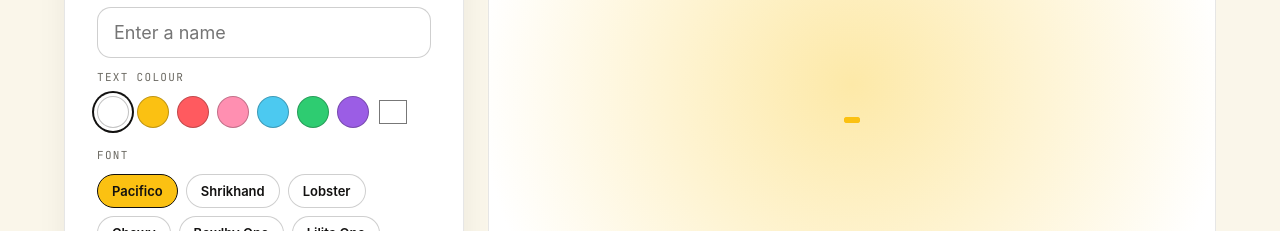
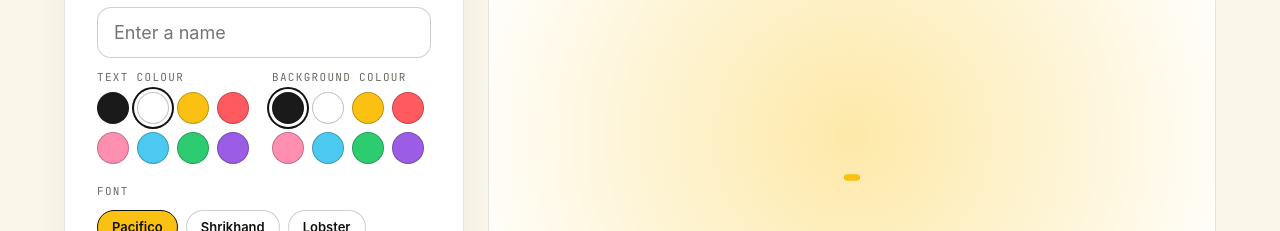
Before and after one commit to Prajyotd758/make_it_print, a Next.js app: page /customize in a window 1280 px wide. Shown: the part 365-596 px from the top of the page. Built offline with nearby package versions, Linux system fonts and the light colour scheme; no server answers.

Commit message:
added bg color to keychain background

```diff
--- a/src/components/customize/CustomizeView.tsx
+++ b/src/components/customize/CustomizeView.tsx
@@ -9,7 +9,18 @@ import { KEYCHAIN_PRICE, KEYCHAIN_FREE_SHIPPING_AT } from "@/lib/keychain";
 import "./customize.css";
 
 const MAX = 15;
-const SWATCHES = [
+const TEXT_SWATCHES: string[] = [
+  "#1a1a1a",
+  "#ffffff",
+  "#fbc112",
+  "#ff5a5f",
+  "#ff8fb1",
+  "#4cc9f0",
+  "#2ecc71",
+  "#9b5de5",
+];
+const BG_SWATCHES: string[] = [
+  "#1a1a1a",
   "#ffffff",
   "#fbc112",
   "#ff5a5f",
@@ -19,10 +30,34 @@ const SWATCHES = [
   "#9b5de5",
 ];
 
+interface SwatchesProps {
+  value: string;
+  options: string[];
+  onChange: (c: string) => void;
+}
+
+function Swatches({ value, options, onChange }: SwatchesProps) {
+  return (
+    <div className="cz-swatches">
+      {options.map((c) => (
+        <button
+          key={c}
+          type="button"
+          aria-label={c}
+          className={`cz-swatch${value === c ? " active" : ""}`}
+          style={{ background: c }}
+          onClick={() => onChange(c)}
+        />
+      ))}
+    </div>
+  );
+}
+
 export default function CustomizeView({ admin = false }: { admin?: boolean }) {
   const router = useRouter();
   const [name, setName] = useState<string>("");
   const [color, setColor] = useState<string>("#ffffff");
+  const [bgColor, setBgColor] = useState<string>("#1a1a1a");
   const [fontFile, setFontFile] = useState<string>(FONTS[0].file);
   const [qty, setQty] = useState<number>(1);
   const exportRef = useRef<(() => void) | null>(null);
@@ -36,6 +71,7 @@ export default function CustomizeView({ admin = false }: { admin?: boolean }) {
       custom: "keychain",
       name: name.trim(),
       color,
+      bg: bgColor,
       font,
       qty: String(qty),
     });
@@ -61,25 +97,23 @@ export default function CustomizeView({ admin = false }: { admin?: boolean }) {
           onChange={(e) => setName(e.target.value)}
         />
 
-        <span className="cz-label">TEXT COLOUR</span>
-        <div className="cz-swatches">
-          {SWATCHES.map((c) => (
-            <button
-              key={c}
-              type="button"
-              aria-label={c}
-              className={`cz-swatch${color === c ? " active" : ""}`}
-              style={{ background: c }}
-              onClick={() => setColor(c)}
+        <div className="cz-colors">
+          <div>
+            <span className="cz-label">TEXT COLOUR</span>
+            <Swatches
+              value={color}
+              options={TEXT_SWATCHES}
+              onChange={setColor}
             />
-          ))}
-          <input
-            type="color"
-            className="cz-picker"
-            value={color}
-            aria-label="Custom colour"
-            onChange={(e) => setColor(e.target.value)}
-          />
+          </div>
+          <div>
+            <span className="cz-label">BACKGROUND COLOUR</span>
+            <Swatches
+              value={bgColor}
+              options={BG_SWATCHES}
+              onChange={setBgColor}
+            />
+          </div>
         </div>
 
         <span className="cz-label">FONT</span>
@@ -115,6 +149,15 @@ export default function CustomizeView({ admin = false }: { admin?: boolean }) {
           </button>
         </div>
 
+        <p className="cz-price">
+          <strong>{inr(total)}</strong> · {inr(KEYCHAIN_PRICE)} each
+          <span>
+            {total >= KEYCHAIN_FREE_SHIPPING_AT
+              ? "Free delivery"
+              : "Free delivery above ₹499"}
+          </span>
+        </p>
+
         <button
           type="button"
           className="cz-buy"
@@ -140,6 +183,7 @@ export default function CustomizeView({ admin = false }: { admin?: boolean }) {
         <Keychain
           text={name}
           color={color}
+          baseColor={bgColor}
           fontFile={fontFile}
           exportRef={admin ? exportRef : undefined}
         />
--- a/src/components/customize/Keychain.tsx
+++ b/src/components/customize/Keychain.tsx
@@ -11,6 +11,7 @@ interface Props {
   text: string;
   color: string;
   fontFile: string;
+  baseColor: string;
   exportRef?: React.MutableRefObject<(() => void) | null>;
 }
 
@@ -18,6 +19,7 @@ interface Api {
   setText: (t: string) => void;
   setColor: (c: string) => void;
   setFont: (f: string) => void;
+  setBaseColor: (c: string) => void;
 }
 
 type Path = ClipperLib.IntPoint[];
@@ -126,6 +128,7 @@ export default function KeychainCanvas({
   text,
   color,
   fontFile,
+  baseColor,
   exportRef,
 }: Props) {
   const mountRef = useRef<HTMLDivElement>(null);
@@ -155,7 +158,7 @@ export default function KeychainCanvas({
     controls.maxDistance = 40;
 
     const mBlack = new THREE.MeshStandardMaterial({
-      color: 0x1a1a1a,
+      color: baseColor,
       roughness: 0.5,
     });
     const mText = new THREE.MeshStandardMaterial({ color, roughness: 0.4 });
@@ -356,6 +359,9 @@ export default function KeychainCanvas({
       setColor: (c) => {
         mText.color.set(c);
       },
+      setBaseColor: (c) => {
+        mBlack.color.set(c);
+      },
       setFont: (file) => {
         const id = ++fontReq;
         const apply = (f: opentype.Font): void => {
@@ -427,5 +433,9 @@ export default function KeychainCanvas({
     apiRef.current?.setText(text.trim() || "Name");
   }, [text]);
 
+  useEffect(() => {
+    apiRef.current?.setBaseColor(baseColor);
+  }, [baseColor]);
+
   return <div ref={mountRef} className="cz-canvas" />;
 }
--- a/src/components/customize/customize.css
+++ b/src/components/customize/customize.css
@@ -234,6 +234,23 @@
   margin-top: 0;
 } /* price line now pushes down instead */
 
+.cz-colors {
+  display: grid;
+  grid-template-columns: 1fr 1fr;
+  gap: 16px;
+}
+.cz-colors > div {
+  display: flex;
+  flex-direction: column;
+  gap: 8px;
+  min-width: 0;
+}
+@media (max-width: 480px) {
+  .cz-colors {
+    grid-template-columns: 1fr;
+  }
+}
+
 @media (max-width: 860px) {
   .cz {
     padding: 112px 16px 24px;
--- a/src/lib/keychain.ts
+++ b/src/lib/keychain.ts
@@ -8,6 +8,7 @@ export const KEYCHAIN_MAX_NAME = 12;
 export interface KeychainOrder {
   name: string;
   color: string;
+  bgColor: string;
   font: string;
   quantity: number;
 }
@@ -19,6 +20,7 @@ export function parseKeychain(sp: {
   const name = (sp.get("name") ?? "").trim().slice(0, KEYCHAIN_MAX_NAME);
   const color = sp.get("color") ?? "";
   const font = sp.get("font") ?? "";
+  const bgColor = sp.get("bg") ?? "#1a1a1a";
   const quantity = Math.min(
     KEYCHAIN_MAX_QTY,
     Math.max(1, Math.floor(Number(sp.get("qty"))) || 1)
@@ -29,5 +31,5 @@ export function parseKeychain(sp: {
     !FONTS.some((f) => f.label === font)
   )
     return null;
-  return { name, color, font, quantity };
+  return { name, color, font, bgColor, quantity };
 }
```
